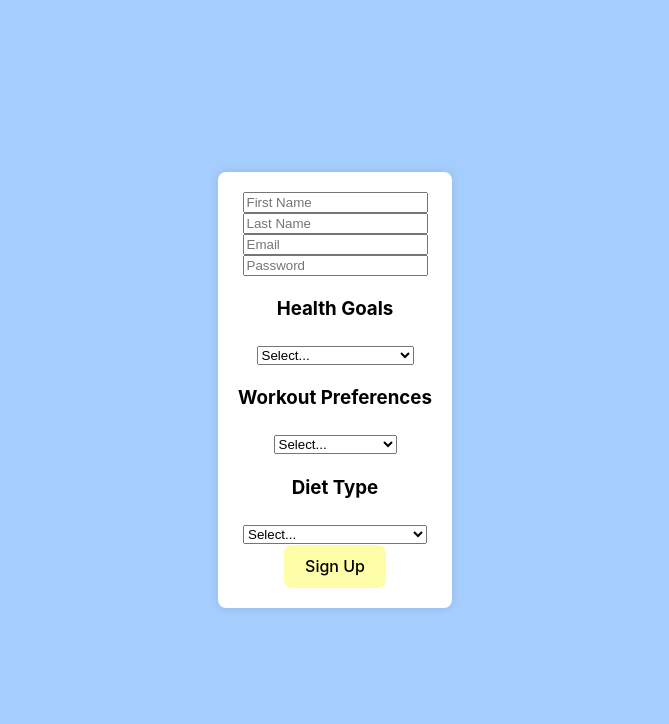
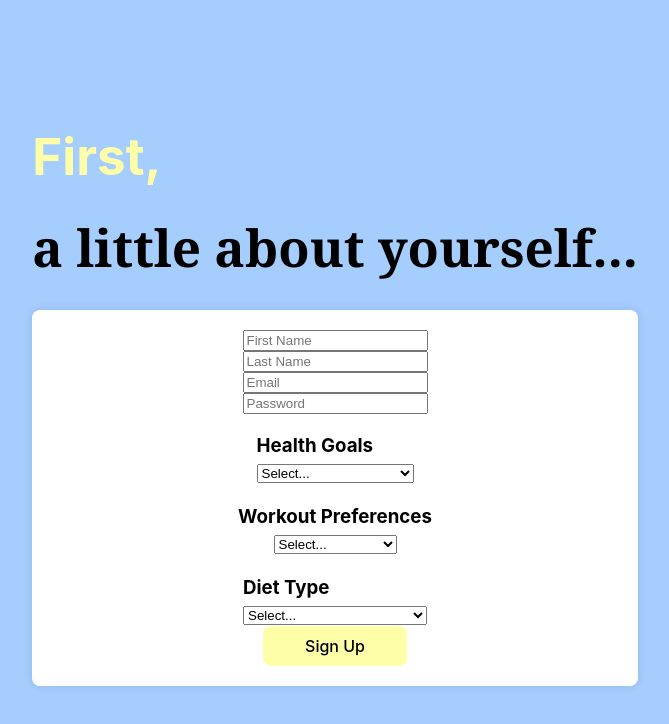
Before and after one commit to tyleryannes94/workout-buddy, a React (Vite) app in the folder frontend/: page /signup in a window 1280 px wide. Shown: the top 724 px of the page, without its empty margins (305-974 px from the left). Built offline with nearby package versions, Linux system fonts and the light colour scheme.

Commit message:
added and styled text above form

```diff
--- a/frontend/src/App.css
+++ b/frontend/src/App.css
@@ -10,9 +10,17 @@
   text-align: center;
 }
 
+/* might not need */
+#dropDownMenu {
+  /* margin-bottom: auto; */
+  justify-content: left;
+}
 
+h3 {
+  margin-bottom: auto;
+  text-align: left;
 
-
+}
 
 
 
--- a/frontend/src/components/SignUpForm.jsx
+++ b/frontend/src/components/SignUpForm.jsx
@@ -1,6 +1,7 @@
 import React, { useState } from 'react';
 import { useNavigate } from 'react-router-dom';
 import '../App.css';
+import '../index.css'
 
 function SignupForm() {
   const [formData, setFormData] = useState({
@@ -59,11 +60,15 @@ function SignupForm() {
       console.error('Signup failed:', error);
       alert('Signup failed: ' + error.message);
     }
+    <h1>First, a little about yourself... </h1>
   };
 
   return (
-    <form id="signupForm" onSubmit={handleSubmit}>
-      <input type="text" name="firstName" value={formData.firstName} onChange={handleChange} placeholder="First Name" />
+    <div>
+      <h1 className='customYellow'>First, </h1>
+      <h1 className='customSerif-bold'>a little about yourself...</h1>
+      <form id='signupForm' onSubmit={handleSubmit}>
+        <input type='text' name="firstName" value={formData.firstName} onChange={handleChange} placeholder="First Name" />
         <input type="text" name="lastName" value={formData.lastName} onChange={handleChange} placeholder="Last Name" />
         <input type="email" name="email" value={formData.email} onChange={handleChange} placeholder="Email" />
         <input type="password" name="password" value={formData.password} onChange={handleChange} placeholder="Password" />
@@ -115,9 +120,9 @@ function SignupForm() {
             <option value="I just want to eat healthier">I Just Want to Eat Healthier</option>
           </select>
         </div>
-
         <button type="submit">Sign Up</button>
       </form>
+    </div>
   );
 }
 
--- a/frontend/src/index.css
+++ b/frontend/src/index.css
@@ -44,7 +44,8 @@ h1 {
 button {
   border-radius: 8px;
   border: 2px solid transparent;
-  padding: 0.6em 1.2em;
+  margin: auto;
+  padding: 0.5em 2.5em;
   font-size: 1em;
   font-weight: 500;
   font-family: inherit;
```
Lines whose indentation alone changed are shown as unchanged.
